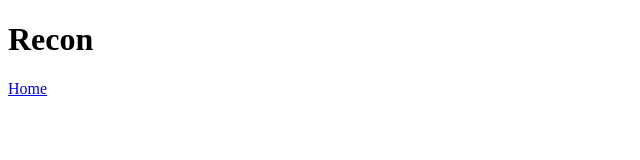
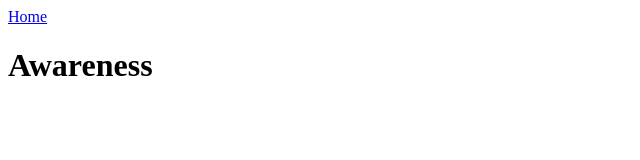
Before and after one commit to Aibanmon/splatoon-recipes, a plain HTML site: page recipes/awareness.html in a window 1280 px wide. Shown: the whole page, without its empty margins (0-640 px from the left). Drawn offline with Linux system fonts and the light colour scheme.

Commit message:
Renaming recon to awareness.

```diff
--- a/recipes/recon.html
+++ b/recipes/awareness.html
@@ -6,7 +6,7 @@
     <title>Document</title>
   </head>
   <body>
-    <h1>Recon</h1>
     <a href="../index.html">Home</a>
+    <h1>Awareness</h1>
   </body>
 </html>
```
Also changed, not shown: index.html (+1 -1 lines), recipes/movement.html (+1 -1 lines), recipes/positioning.html (+1 -1 lines).
